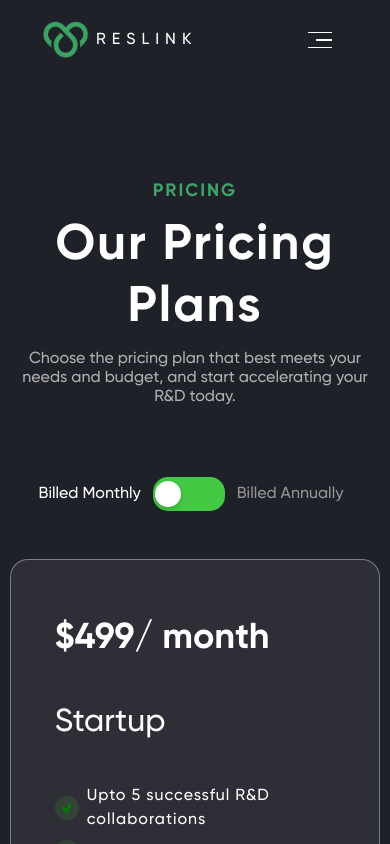
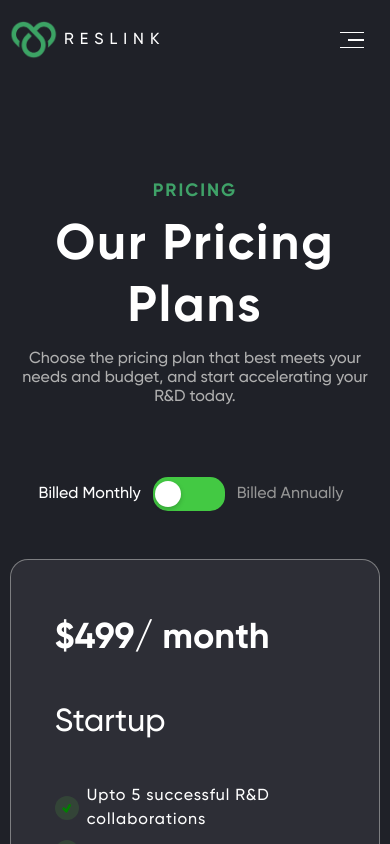
Before and after one commit to Lakshay-bit-png/reslink_lakshay, a React (Create React App) app: page / in a window 390 px wide. Shown: the top 844 px of the page. Built offline with nearby package versions, Linux system fonts and the light colour scheme.

Commit message:
Update index.css

```diff
--- a/src/Home/Navbar/index.css
+++ b/src/Home/Navbar/index.css
@@ -60,6 +60,9 @@
 }
 
 @media only screen and (max-width:1024px){
+    .navigator{
+        padding:8px;
+    }
     .navigator-options,.jump{
         display:none;
     }
```
